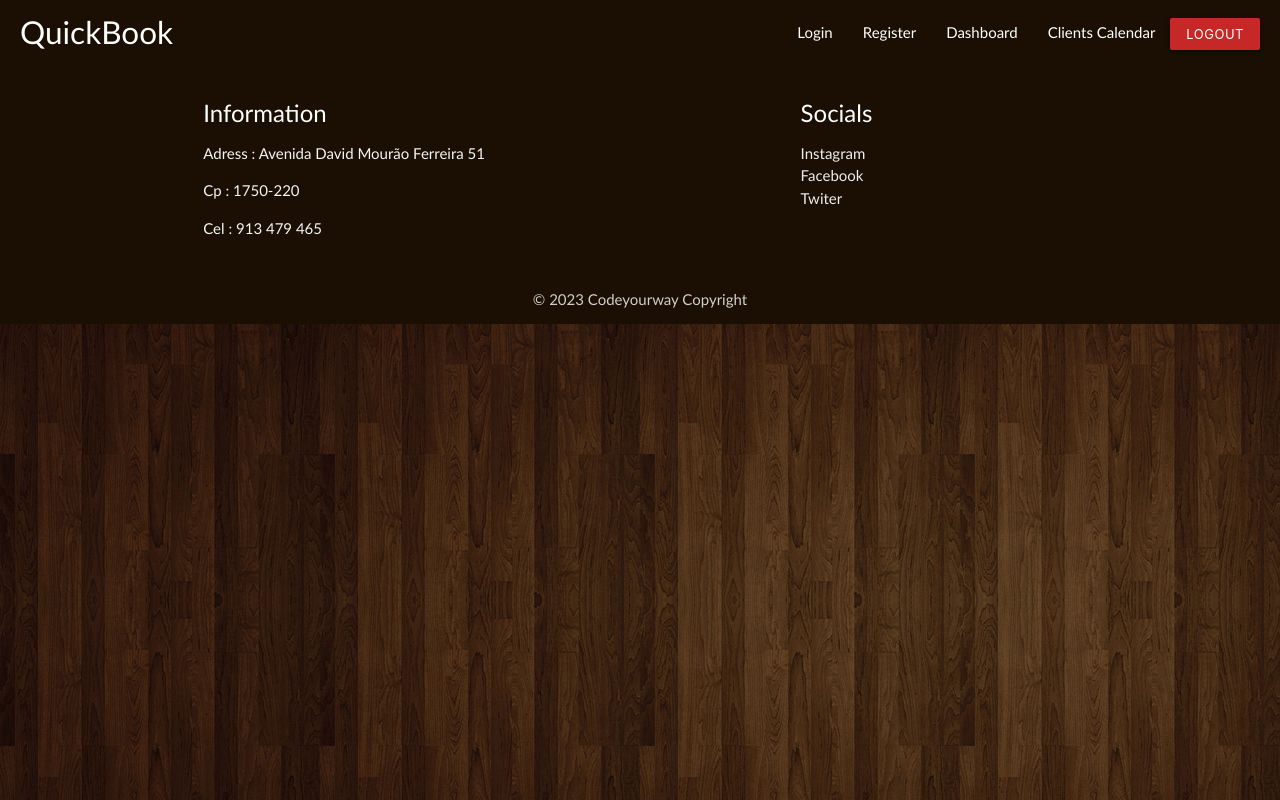
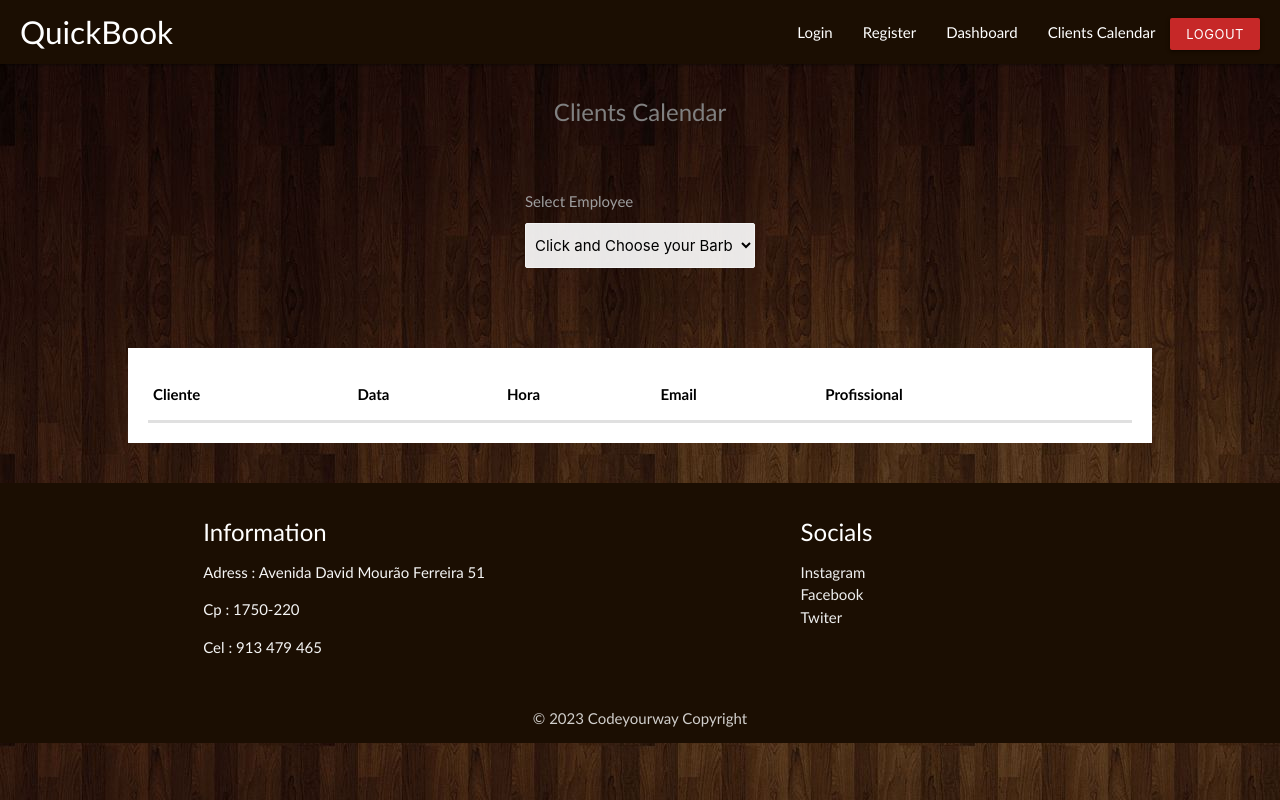
Before and after one commit to codeyourway-bootcamp/wolves-final-project, a React (Vite) app: page /clientscalendar in a window 1280 px wide. Built offline with nearby package versions, Linux system fonts and the light colour scheme; sample sign-in values are in the browser's storage.

Commit message:
parte finalizada

```diff
--- a/src/App.jsx
+++ b/src/App.jsx
@@ -59,7 +59,7 @@ function App() {
           <Route path="/register" element={<Register />} />
           <Route path="/dashboard" element={<Dashboard />} />
           <Route path="/services" element={<Services />} />
-          <Route path="/clients-calendar" element={<ClientsCalendar />} />
+          <Route path="/clientscalendar" element={<ClientsCalendar />} />
           <Route path="/checkout" element={<Checkout />} />
         </Routes>
 
--- a/src/Components/ListEvents/index.jsx
+++ b/src/Components/ListEvents/index.jsx
@@ -3,27 +3,29 @@ import React from "react";
 // import { Container } from './styles';
 
 function ListEvents(props) {
-  //console.log(props.data)
+  console.log(props.data)
   return (
-    <div style={{ margin: "40px", padding: "20px", color: "black", backgroundColor: "white" }}>
+    <div style={{ margin: "40px", padding: "20px", color: "black", backgroundColor: "white", width: "80%", }}>
       <table>
         <thead>
           <tr style={{ borderWidth: "3px"}}>
-            <th>Name</th>
+            <th>Cliente</th>
             <th>Data</th>
             <th>Hora</th>
             <th>Email</th>
+            <th>Profissional</th>
           </tr>
         </thead>
 
         <tbody>
-          {props.data.map((item) => {
+          {props.data.map((item,index) => {
             return (
-              <tr style={{ borderWidth: "3px"}} key={item.name}>
-                <td>{item.name}</td>
-                <td>{item.date}</td>
-                <td>{item.hour}</td>
+              <tr style={{ borderWidth: "3px"}} key={index}>
+                <td>{item.nome}</td>
+                <td>{item.data}</td>
+                <td>{item.hora}</td>
                 <td>{item.email}</td>
+                <td>{item.empregado}</td>
               </tr>
             );
           })}
--- a/src/Pages/Checkout/index.jsx
+++ b/src/Pages/Checkout/index.jsx
@@ -42,12 +42,13 @@ export default function Checkout() {
         hora: selectedDate.format("HH:00"),
         nome: Form.name,
         email: Form.email,
+        empregado: selectedEmployee,
       };
       const existingAgendamentos =
-        JSON.parse(localStorage.getItem(selectedEmployee)) || [];
+        JSON.parse(localStorage.getItem("agendamentos")) || [];
 
       localStorage.setItem(
-        selectedEmployee,
+        "agendamentos",
         JSON.stringify([...existingAgendamentos, agendamentoAtual])
       );
 
--- a/src/Pages/ClientsCalendar/index.jsx
+++ b/src/Pages/ClientsCalendar/index.jsx
@@ -1,27 +1,43 @@
-import React from "react";
+import React, { useState, useEffect } from "react";
 import ListEvents from "../../Components/ListEvents";
-// import { Container } from './styles';
+import { useAuth } from "../../AuthContext";
+import { useNavigate } from "react-router-dom";
 
 function ClientsCalendar() {
-  const eventsListExemple = [
-    {
-      name: "Leticia",
-      date: "13/09/2023",
-      hour: "19:00",
-    },
-    {
-      name: "Jaklim",
-      date: "20/09/2023",
-      hour: "15:00",
-    },
-    {
-      name: "Fred",
-      date: "22/09/2023",
-      hour: "16:30",
-    },
-  ];
+  const { isAuthenticated } = useAuth();
+  const [agendamentos, setAgendamentos] = useState([]);
+  const [agendamentosFiltrados, setAgendamentosFiltrados] = useState([]);
+  const [selectedEmployee, setSelectedEmployee] = useState("");
+  const navigate = useNavigate();
+
+  useEffect(() => {
+    if (selectedEmployee) {
+      const filtrado = agendamentos.filter((item) => item.empregado === selectedEmployee);
+      setAgendamentosFiltrados(filtrado);
+    } else {
+      setAgendamentosFiltrados(agendamentos);
+    }
+  }, [selectedEmployee, agendamentos]);
+
+  useEffect(() => {
+    if (!isAuthenticated) {
+      navigate("/");
+    }
+  }, [isAuthenticated, navigate]);
+
+  useEffect(() => {
+    const existingAgendamentos = JSON.parse(localStorage.getItem("agendamentos")) || [];
+    setAgendamentos(existingAgendamentos);
+    setAgendamentosFiltrados(existingAgendamentos);
+  }, []);
   return (
-    <div>
+    <div style={{
+      display: "flex",
+      justifyContent: "center",
+      alignItems: "center",
+      gap: "30px",
+      flexDirection: "column",
+    }}>
       <div
         style={{
           textAlign: "center",
@@ -32,7 +48,23 @@ function ClientsCalendar() {
       >
         Clients Calendar
       </div>
-      <ListEvents data={eventsListExemple} />
+      <div>
+        <label style={{ fontSize: "15px", margin: "10px" }}>
+          Select Employee
+        </label>
+        <select
+          style={{ maxWidth: "230px", margin: "10px" }}
+          className="browser-default"
+          onChange={(e) => setSelectedEmployee(e.target.value)}
+        >
+           <option value="" disabled selected>
+          Click and Choose your Barber
+        </option>
+          <option value="João">João</option>
+          <option value="Pedro">Pedro</option>
+        </select>
+      </div>
+      <ListEvents data={agendamentosFiltrados} />
     </div>
   );
 }
```
